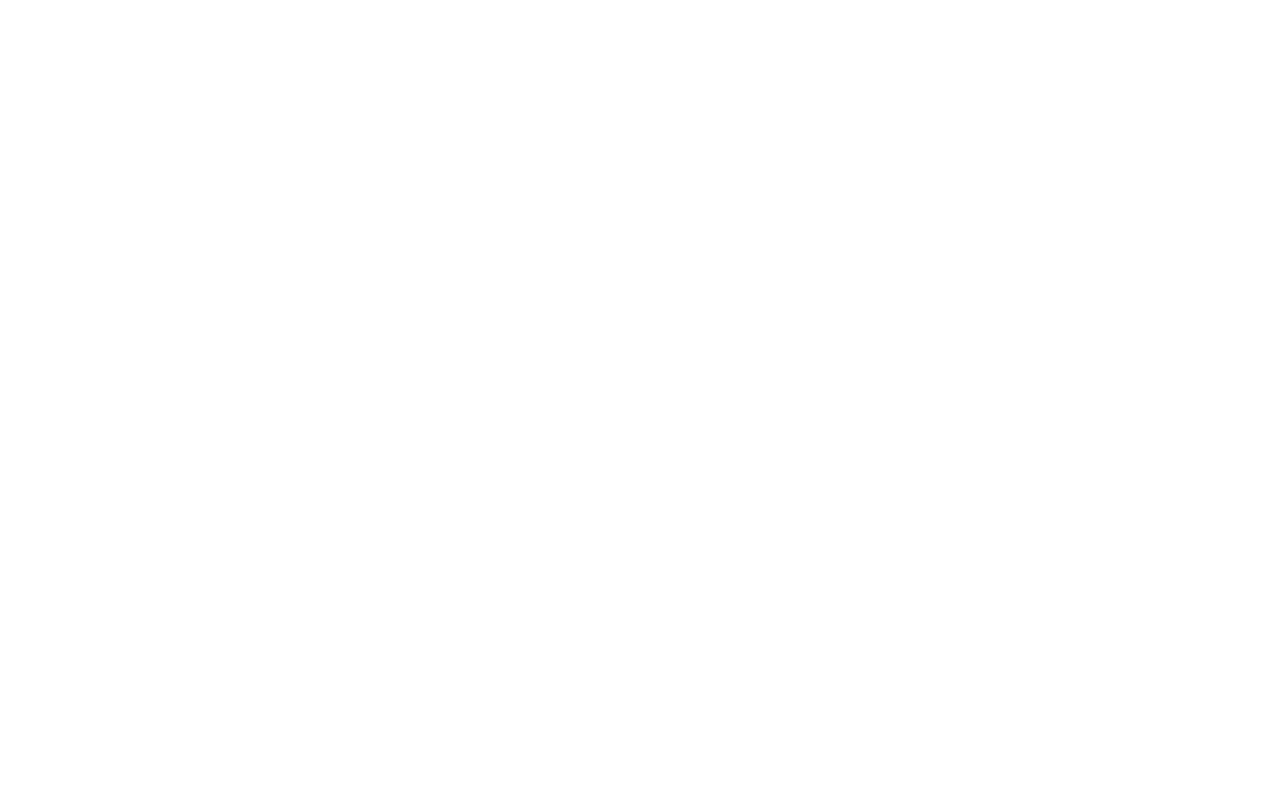
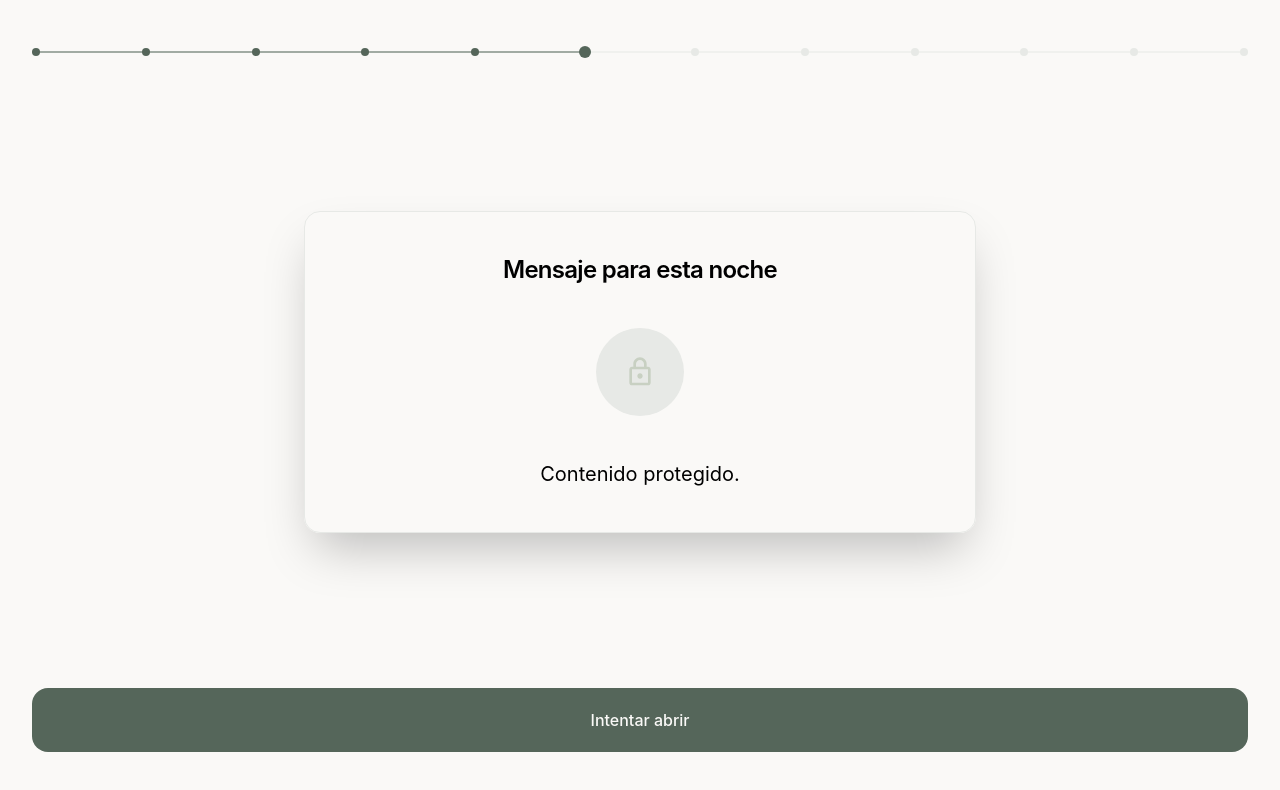
Before and after one commit to alan-fiig/secret-flowers, a React (Vite) app: page /tonight in a window 1280 px wide. Before the commit this address had no page. Shown: the top 790 px of the page. Built offline with nearby package versions, Linux system fonts and the light colour scheme.

Commit message:
feat: add tonight page

```diff
--- a/src/App.jsx
+++ b/src/App.jsx
@@ -11,6 +11,7 @@ import Invitation from "./pages/Invitation";
 import Reason from "./pages/Reason";
 import Curiosity from "./pages/Curiosity";
 import Status from "./pages/Status";
+import Tonight from "./pages/Tonight";
 
 const stepMap = {
   "/": 0,
@@ -18,6 +19,7 @@ const stepMap = {
   "/reason": 2,
   "/curiosity": 3,
   "/status": 4,
+  "/tonight": 5,
 };
 
 function Layout() {
@@ -46,6 +48,7 @@ function App() {
           <Route path="/reason" element={<Reason />} />
           <Route path="/curiosity" element={<Curiosity />} />
           <Route path="/status" element={<Status />} />
+          <Route path="/tonight" element={<Tonight />} />
         </Route>
       </Routes>
     </BrowserRouter>
--- a/src/pages/Status.jsx
+++ b/src/pages/Status.jsx
@@ -60,7 +60,7 @@ function Status() {
 
       <FadeUp delay={2}>
         <Button
-          onClick={() => navigate("/status")}
+          onClick={() => navigate("/tonight")}
           text="Ver mensaje de esta noche"
         />
       </FadeUp>
--- /dev/null
+++ b/src/pages/Tonight.jsx
@@ -0,0 +1,39 @@
+import { useNavigate } from "react-router-dom";
+import LockOutlinedIcon from "@mui/icons-material/LockOutlined";
+import FadeUp from "../components/FadeUp";
+import Button from "../components/Button";
+import Card from "../components/Card";
+import Text from "../components/Text";
+
+function Status() {
+  const navigate = useNavigate();
+
+  return (
+    <section className="flex-1 flex flex-col px-8 pb-12">
+      <Card>
+        <div className="space-y-10 flex flex-col items-center justify-center w-full text-center">
+          <FadeUp delay={0}>
+            <h2 className="text-charcoal text-[1.5rem] font-semibold tracking-[-0.03em]">
+              Mensaje para esta noche
+            </h2>
+          </FadeUp>
+          <FadeUp delay={0.4}>
+            <div className="flex items-center justify-center h-22 w-22 bg-mist-gray rounded-full">
+              <LockOutlinedIcon
+                className="text-sage-green"
+                style={{ fontSize: "2rem" }}
+              />
+            </div>
+          </FadeUp>
+          <Text delay={0.8} text={"Contenido protegido."} />
+        </div>
+      </Card>
+
+      <FadeUp delay={2}>
+        <Button onClick={() => navigate("/status")} text="Intentar abrir" />
+      </FadeUp>
+    </section>
+  );
+}
+
+export default Status;
```
